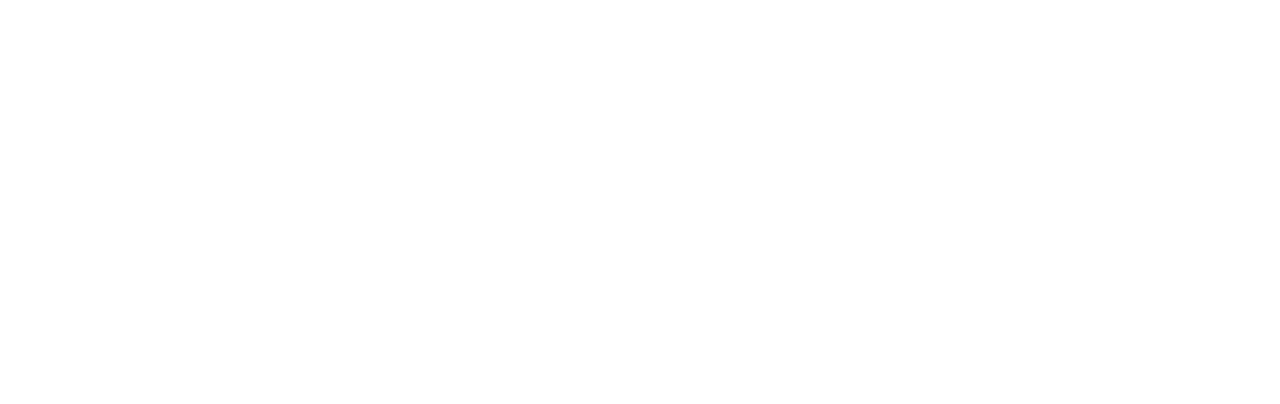
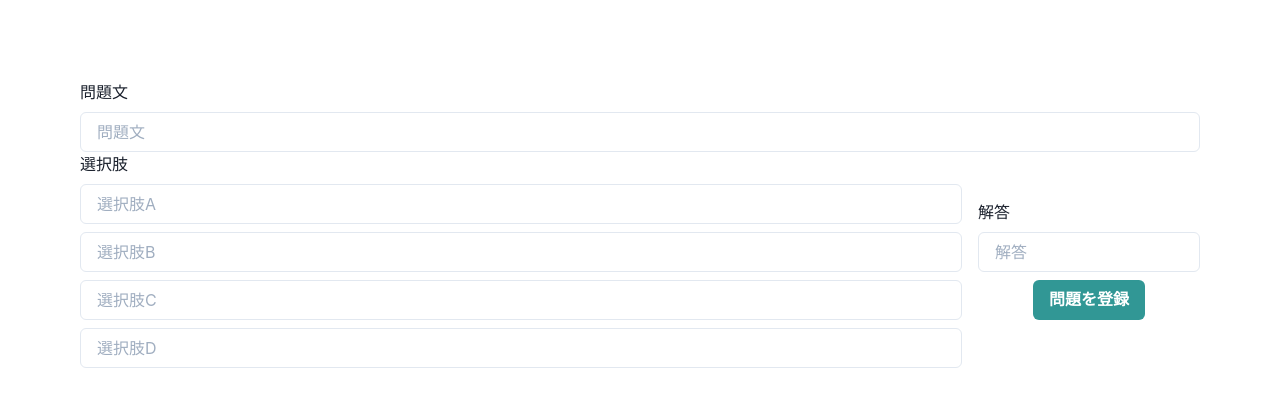
Before and after one commit to ryounasso/school_tech, a React (Create React App) app: page /createTest in a window 1280 px wide. Shown: the top 404 px of the page. Built offline with nearby package versions, Linux system fonts and the light colour scheme; no server answers.

Commit message:
feat : 問題の登録を可能にした

```diff
--- a/src/App.js
+++ b/src/App.js
@@ -5,6 +5,8 @@
 import PrivateRoute from "./auth/PravateRoute";
 import Home from "./components/Home";
 import { AuthProvider } from "./auth/AuthProvider";
+import { CreateTest } from "./components/CreateTest";
+import { TestView } from "./components/TestView";
 
 function App() {
   return (
@@ -14,6 +16,8 @@
           <PrivateRoute exact path="/" component={Home} />
           <Route exact path="/login" component={Login} />
           <Route exact path="/signup" component={SignUp} />
+          <Route exact path="/createTest" component={CreateTest} />
+          <Route exact path="/testView" component={TestView} />
         </Router>
       </AuthProvider>
     </ChakraProvider>
--- /dev/null
+++ b/src/api/questionApi.js
@@ -0,0 +1,32 @@
+import { db, firebase } from "../firebase/Firebase";
+
+export const addQuestion = async (question) => {
+  return db.collection("question").add({
+    problem: question.problem,
+    choiceA: question.choiceA,
+    choiceB: question.choiceB,
+    choiceC: question.choiceC,
+    choiceD: question.choiceD,
+    result: question.result,
+    createAt: firebase.firestore.Timestamp.now(),
+  });
+};
+
+export const getQuestion = async () => {
+  const snapShot = await db
+    .collection("question")
+    .orderBy("createAt", "desc")
+    .get();
+  const data = snapShot.docs.map((doc) => ({
+    problem: doc.data().problem,
+    choiceA: doc.data().choiceA,
+    choiceB: doc.data().choiceB,
+    choiceC: doc.data().choiceC,
+    choiceD: doc.data().choiceD,
+    result: doc.data().result,
+    good_point: doc.data().good_point,
+    createdAt: doc.data().createAt.toDate(),
+    id: doc.id,
+  }));
+  return data;
+};
--- /dev/null
+++ b/src/components/CreateTest.jsx
@@ -0,0 +1,136 @@
+import React, { useState } from "react";
+import {
+  Box,
+  FormControl,
+  FormLabel,
+  FormErrorMessage,
+  FormHelperText,
+  Input,
+  VStack,
+  HStack,
+  Spacer,
+  Button,
+} from "@chakra-ui/react";
+import { useAuth } from "../contexts/authContext";
+import { addQuestion } from "../api/questionApi";
+
+export const CreateTest = () => {
+  const { user } = useAuth();
+  const [problem, setProblem] = useState("");
+  const [choiceA, setChoiceA] = useState("");
+  const [choiceB, setChoiceB] = useState("");
+  const [choiceC, setChoiceC] = useState("");
+  const [choiceD, setChoiceD] = useState("");
+  const [result, setResult] = useState("");
+
+  console.log(user);
+
+  const handleSubmit = (e) => {
+    e.preventDefault();
+    const question = {
+      problem: problem,
+      choiceA: choiceA,
+      choiceB: choiceB,
+      choiceC: choiceC,
+      choiceD: choiceD,
+      result: result,
+    };
+    setProblem("");
+    setChoiceA("");
+    setChoiceB("");
+    setChoiceC("");
+    setChoiceD("");
+    setResult("");
+    console.log(question);
+    addQuestion({ ...question });
+  };
+
+  const handleChangePloblem = (e) => {
+    setProblem(e.currentTarget.value);
+  };
+
+  const handleChangeChoiceA = (e) => {
+    setChoiceA(e.currentTarget.value);
+  };
+
+  const handleChangeChoiceB = (e) => {
+    setChoiceB(e.currentTarget.value);
+  };
+
+  const handleChangeChoiceC = (e) => {
+    setChoiceC(e.currentTarget.value);
+  };
+
+  const handleChangeChoiceD = (e) => {
+    setChoiceD(e.currentTarget.value);
+  };
+
+  const handleChangeResult = (e) => {
+    setResult(e.currentTarget.value);
+  };
+
+  return (
+    <Box as="form" p={20} onSubmit={handleSubmit}>
+      <FormControl id="problem">
+        <FormLabel>問題文</FormLabel>
+        <Input
+          name="problem"
+          value={problem}
+          placeholder="問題文"
+          onChange={handleChangePloblem}
+        />
+      </FormControl>
+      <HStack>
+        <FormControl id="choices">
+          <FormLabel>選択肢</FormLabel>
+          <VStack>
+            <Input
+              name="choiceA"
+              value={choiceA}
+              placeholder="選択肢A"
+              onChange={handleChangeChoiceA}
+            />
+            <Input
+              name="choiceB"
+              value={choiceB}
+              placeholder="選択肢B"
+              onChange={handleChangeChoiceB}
+            />
+            <Input
+              name="choiceC"
+              value={choiceC}
+              placeholder="選択肢C"
+              onChange={handleChangeChoiceC}
+            />
+            <Input
+              name="choiceD"
+              value={choiceD}
+              placeholder="選択肢D"
+              onChange={handleChangeChoiceD}
+            />
+          </VStack>
+        </FormControl>
+        <Spacer />
+        <VStack>
+          <FormControl id="result">
+            <FormLabel>解答</FormLabel>
+            <Input
+              name="result"
+              value={result}
+              placeholder="解答"
+              onChange={handleChangeResult}
+            />
+          </FormControl>
+          <Button
+            mt={4}
+            colorScheme="teal"
+            // isLoading={props.isSubmitting}
+            type="submit"
+          >
+            問題を登録
+          </Button>
+        </VStack>
+      </HStack>
+    </Box>
+  );
+};
--- a/src/components/Home.js
+++ b/src/components/Home.js
@@ -1,12 +1,20 @@
 import React from "react";
 import { firebase } from "../firebase/Firebase";
+import { VStack, Button, Box } from "@chakra-ui/react";
+import { Link } from "react-router-dom";
 
 function Home(props) {
   return (
-    <div>
-      <h2>Home Page</h2>
-      <button onClick={() => firebase.auth().signOut()}>Sign out</button>
-    </div>
+    <VStack>
+      <div>
+        <h2>Home Page</h2>
+        <button onClick={() => firebase.auth().signOut()}>Sign out</button>
+      </div>
+      <Box>
+        <Link to={"/createTest"}>問題を作成する</Link>
+        <Link to={"/testView"}>問題を見る</Link>
+      </Box>
+    </VStack>
   );
 }
 
--- /dev/null
+++ b/src/components/Test.jsx
@@ -0,0 +1,10 @@
+import React, { useState, useEffect } from "react";
+import { Box, VStack, HStack } from "@chakra-ui/react";
+
+export const Test = (props) => {
+  return (
+    <VStack>
+      <HStack></HStack>
+    </VStack>
+  );
+};
--- /dev/null
+++ b/src/components/TestView.jsx
@@ -0,0 +1,20 @@
+import React, { useState, useEffect } from "react";
+import { Box } from "@chakra-ui/react";
+import { getQuestion } from "../api/questionApi";
+import { Test } from "./Test";
+
+export const TestView = () => {
+  const [tests, setTests] = useState();
+  useEffect(() => {
+    const result = getQuestion().then((data) => {
+      setTests(data);
+    });
+  }, []);
+
+  return (
+    <Box>
+      <Box>テスト一覧画面です</Box>
+      <Test />
+    </Box>
+  );
+};
--- /dev/null
+++ b/src/contexts/authContext.jsx
@@ -0,0 +1,27 @@
+import React, { createContext, useContext, useState, useEffect } from "react";
+import { firebase, auth } from "../firebase/Firebase";
+
+const AuthContext = createContext({ user: null });
+
+export const AuthProvider = ({ children }) => {
+  const [user, setUser] = useState(null);
+  const [loading, setLoading] = useState(true);
+
+  useEffect(() => {
+    const unsubscribe = auth.onAuthStateChanged((user) => {
+      setUser(user);
+      setLoading(false);
+    });
+    return unsubscribe;
+  }, []);
+
+  return (
+    <AuthContext.Provider value={{ user }}>
+      {!loading && children}
+    </AuthContext.Provider>
+  );
+};
+
+export const useAuth = () => {
+  return useContext(AuthContext);
+};
```
